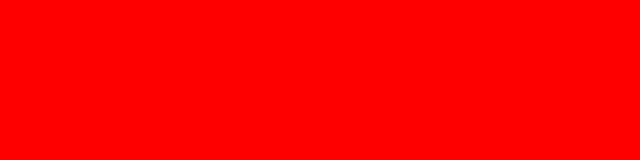
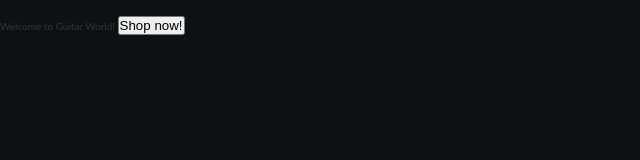
Before and after one commit to DominikLincer/SASS-CSS-Course, a website: page index.html in a window 1280 px wide. Shown: the whole page, without its empty margins (0-640 px from the left). Drawn offline with Linux system fonts and the light colour scheme.

Commit message:
#2 Completed

```diff
--- a/index.html
+++ b/index.html
@@ -7,11 +7,19 @@
     <meta http-equiv="X-UA-Compatible" content="ie=edge">
 
     <link rel="stylesheet" href="css/style.css">
+    <link rel="stylesheet" href="https://use.fontawesome.com/releases/v5.2.0/css/all.css" integrity="sha384-hWVjflwFxL6sNzntih27bfxkr27PmbbK/iSvJ+a4+0owXq79v+lsFkW54bOGbiDQ"
+        crossorigin="anonymous">
     <title>Guitar World</title>
 </head>
 
 <body>
-
+    <header class="header">
+        <img src="" alt="" class="header__image">
+        <div class="header__label">
+            <span class="header__welcome">Welcome to Guitar World!</span>
+            <button class="header__button-enter">Shop now!</button>
+        </div>
+    </header>
 </body>
 
 </html>
--- /dev/null
+++ b/sass/_base.scss
@@ -0,0 +1,27 @@
+$color-primary: #0e1111;
+$color-secondary: #353839;
+
+$color-text: #333;
+
+$font-primary: Lato, sans-serif;
+
+*,
+*::before,
+*::after {
+    margin: 0;
+    padding: 0;
+    box-sizing: inherit;
+}
+
+html {
+    box-sizing: border-box;
+    font-size: 62.5%;
+}
+
+body {
+    font-family: $font-primary;
+    color: $color-text;
+    font-weight: 400;
+    line-height: 1.6;
+    background-color: $color-primary;
+}
--- /dev/null
+++ b/sass/_header.scss
@@ -0,0 +1,17 @@
+.header {
+    &__image {
+
+    }
+
+    &__label {
+
+    }
+
+    &__welcome {
+
+    }
+
+    &__button-enter {
+
+    }
+}
--- a/sass/main.scss
+++ b/sass/main.scss
@@ -1,5 +1,2 @@
-$color-red: red;
-
-body {
-    background-color: $color-red;
-}
+@import 'base';
+@import 'header';
```
Also changed, not shown: css/style.css.
